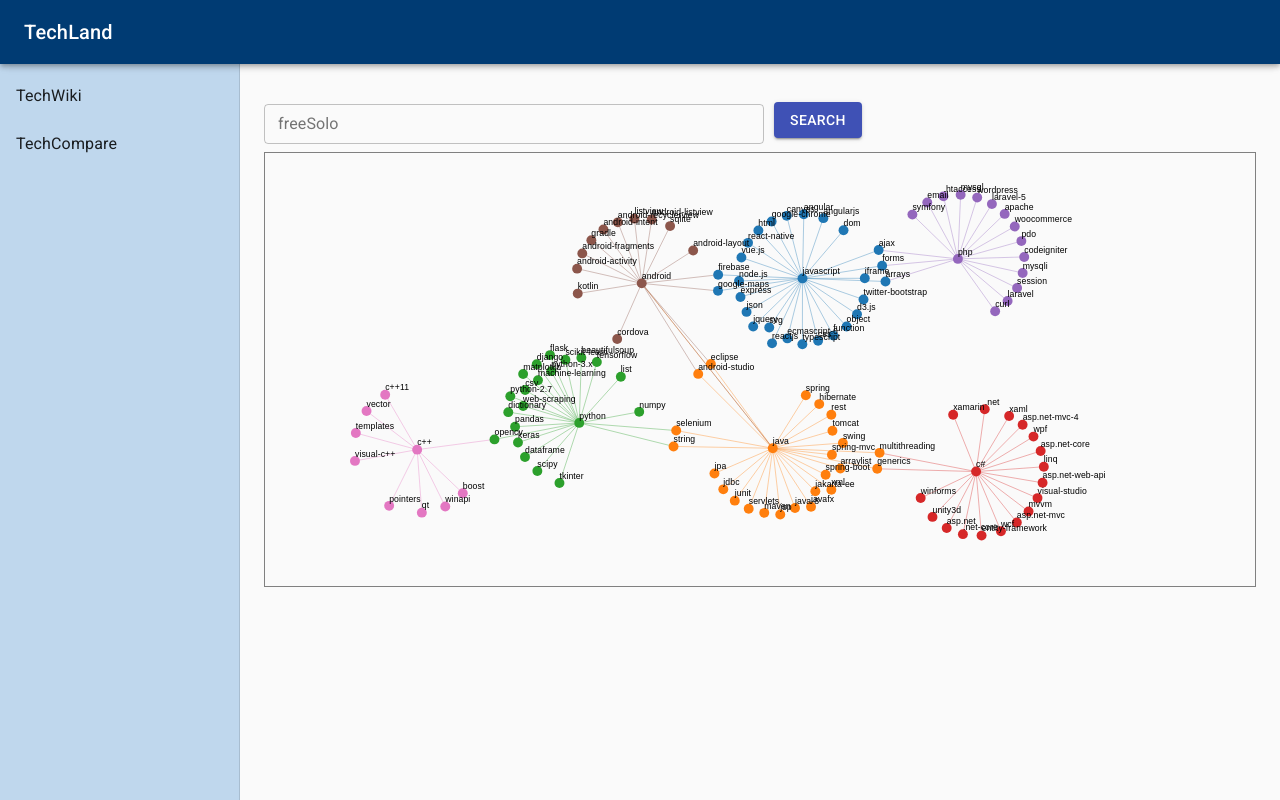
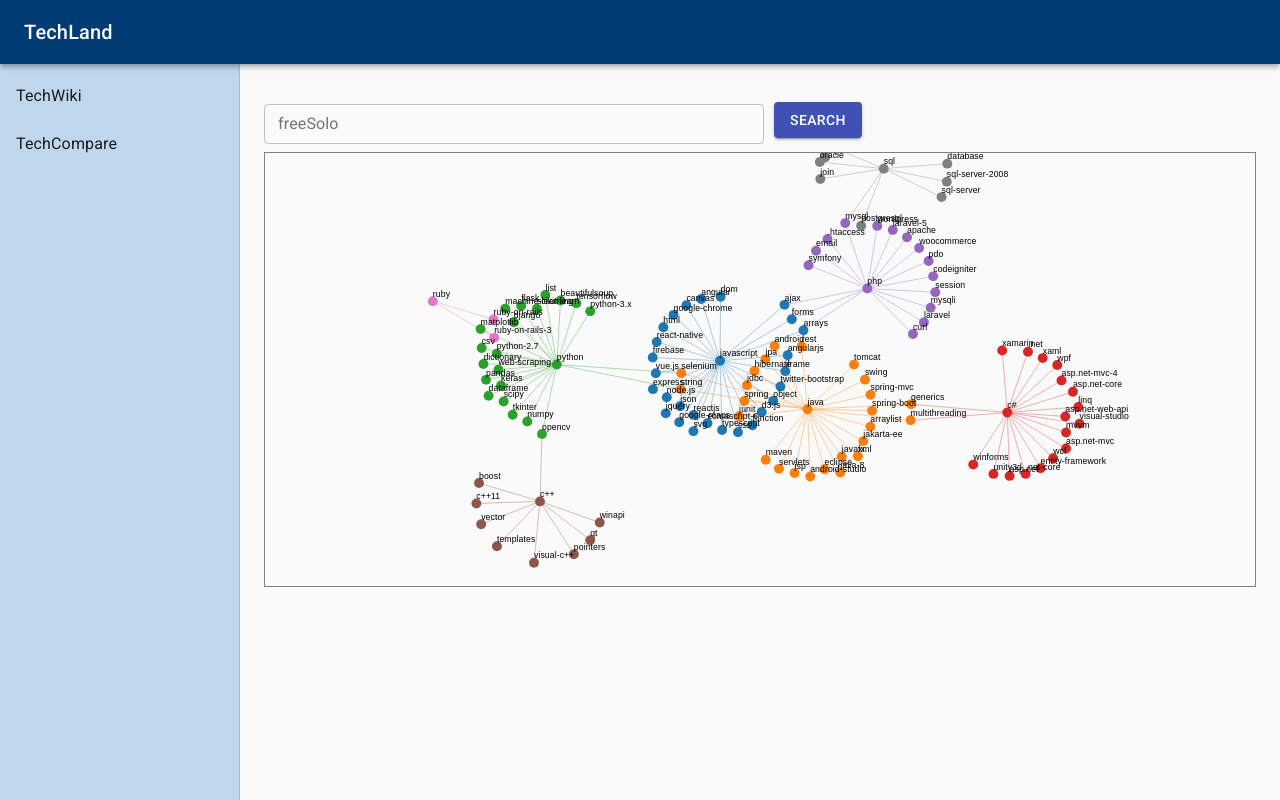
Before and after one commit to archer0302/TechKnowledge_react_UI, a React (Create React App) app: page / in a window 1280 px wide. Built offline with nearby package versions, Linux system fonts and the light colour scheme.

Commit message:
adjust network graph

```diff
--- a/src/data/RelationJson.js
+++ b/src/data/RelationJson.js
@@ -4,6 +4,7 @@ const relation = require('./relation_0.0007_0.15.json');
 
 const colors = d3.schemeCategory10;
 
+// TODO: seperate into one center and multiple centers
 const fetchRelation = (center, includeCenter) => {
   includeCenter = includeCenter ? includeCenter : false;
   const firstLayerRelations = relation[center];
--- a/src/graph/NetWork.js
+++ b/src/graph/NetWork.js
@@ -28,7 +28,7 @@ const drag = simulation => {
 
 
 /* Component */
-export default function NetWork({ nodesData, linkData, width, height, force }) {
+export default function NetWork({ nodesData, linkData, width, height, cluster, forceXY }) {
 
   const d3Container = useRef(null);
 
@@ -42,11 +42,13 @@ export default function NetWork({ nodesData, linkData, width, height, force }) {
 
       const simulation = d3.forceSimulation(nodesData)
           .force("link", d3.forceLink(linkData).id(d => d.id).distance(link => link.distance ? link.distance : 100))
-          .force("charge", d3.forceManyBody().strength(-50))
+          .force("charge", d3.forceManyBody().strength(-40))
           .force("center", d3.forceCenter(width / 2, height / 2).strength(0.05))
-          .force("collide", d3.forceCollide().radius(13).iterations(5))
-          .force('y', d3.forceY(height/2).strength(force ? force[0] : 0.02))
-          .force('x', d3.forceX(height/2).strength(force ? force[1] : 0.02));
+          .force('x', d3.forceX(height/2)
+                        .strength(forceXY ? forceXY[0] : 0.05))
+          .force('y', d3.forceY(height/2)
+                        .strength(forceXY ? forceXY[1] : 0.05))
+          .force("collide", d3.forceCollide().radius(13).iterations(1));
 
       const link = svg.append("g")
           .attr("stroke-opacity", 0.6)
@@ -79,8 +81,8 @@ export default function NetWork({ nodesData, linkData, width, height, force }) {
 
       simulation.on("tick", () => {
         node.attr("transform", d => {
-              return "translate(" + Math.max(7, Math.min(width - 7, d.x)) + "," + Math.max(7, Math.min(height - 7, d.y)) + ")";
-            });
+          return "translate(" + Math.max(7, Math.min(width - 7, d.x)) + "," + Math.max(7, Math.min(height - 7, d.y)) + ")";
+        });
 
 	      texts.attr("transform", d => {
           return "translate(" + Math.max(7, Math.min(width - 7, d.x)) + "," + Math.max(7, Math.min(height - 7, d.y)) + ")";
--- a/src/layout/FrontPage.js
+++ b/src/layout/FrontPage.js
@@ -34,12 +34,14 @@ export default function FrontPage() {
   }
 
   const top10 = ['javascript',
-  'java',
-  'python',
-  'c#',
-  'php',
-  'android',
-  'c++',];
+    'java',
+    'python',
+    'c#',
+    'php',
+    'c++',
+    'ruby',
+    'sql'
+  ];
 
   let nodesData = [];
   let linkData = [];
@@ -64,7 +66,7 @@ export default function FrontPage() {
     relation.links.forEach(n => {
       n.color = colors[i];
       if (top10.includes(n.source) && top10.includes(n.target)) {
-        n.distance = 400;
+        n.distance = 300;
       } else {
         n.distance = 100;
       }
@@ -103,7 +105,7 @@ export default function FrontPage() {
         </div>
       </form>
       <div style={{alignItems: 'center', display:'flex', flexDirection: 'column'}}>
-        <NetWork nodesData={nodesData} linkData={linkData} width={1600} height={700} force={[0.03, 0.01]}/>
+        <NetWork nodesData={nodesData} linkData={linkData} width={1600} height={700} forceXY={[0.005, 0.03]} cluster={top10.length}/>
       </div>
     </div>
   )
```
